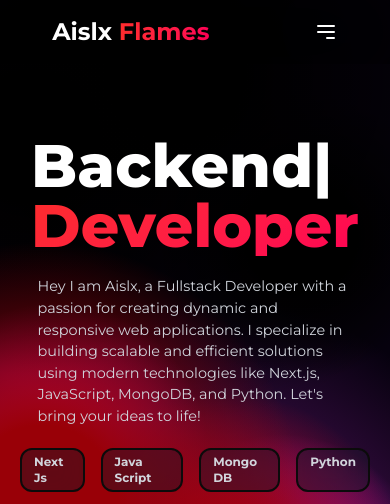
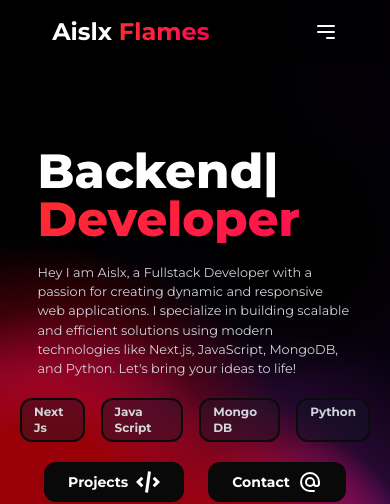
Before and after one commit to aislxflames/flame-portfolio, a Next.js app: page / in a window 390 px wide. Shown: the top 504 px of the page. Built offline with nearby package versions, Linux system fonts and the light colour scheme; no server answers; the database is empty.

Commit message:
Ui fixes

```diff
--- a/sections/Home.jsx
+++ b/sections/Home.jsx
@@ -9,7 +9,7 @@ const Home = () => {
     <section id="home" className={`flex md:flex-row flex-col md:justify-around justify-center md:px-20 sm:px-10 px-5 font-montserrat h-[100vh] ${stylesbg.anibg} items-center overflow-hidden`}>
       <div className="left relative flex flex-col gap-5">
         <div className='z-10 flex flex-col gap-5 md:items-start items-center'>
-          <h1 className="font-extrabold md:text-6xl text-6xl">
+          <h1 className="font-extrabold md:text-6xl text-5xl text-start w-[90%]">
             <TypeAnimation
               sequence={[
                 'Frontend',
@@ -28,7 +28,7 @@ const Home = () => {
             </div>
           </h1>
 
-          <p className="text-wrap md:w-[60%] w-[90%] md:block text-[0.9rem] text-gray-300">
+          <p className="text-wrap md:w-[60%] w-[90%] md:block md:text-sm text-[0.8rem] text-gray-300">
             Hey I am Aislx, a Fullstack Developer with a passion for creating dynamic and responsive web applications. I specialize in building scalable and efficient solutions using modern technologies like Next.js, JavaScript, MongoDB, and Python. Let's bring your ideas to life!
           </p>
 
@@ -60,7 +60,7 @@ const Home = () => {
       </div>
 
       <div className="right relative md:block flex flex-col justify-center items-center">
-        <img className={`${styles.float} w-[40vw] md:w-[60vw]`} src="/computer.png" alt="" />
+        <img className={`${styles.float} w-[50vw] md:w-[60vw]`} src="/computer.png" alt="" />
         <div className='rounded-xl overflow-hidden opacity-60 bg-black/10 backdrop-blur-2xl'>
           <Spotify wide className='z-10 b-10' link="https://open.spotify.com/track/23Jw6HlYfuhyllJhm3WPSc?si=9539c6b08d0a42f7" />
         </div>
```
